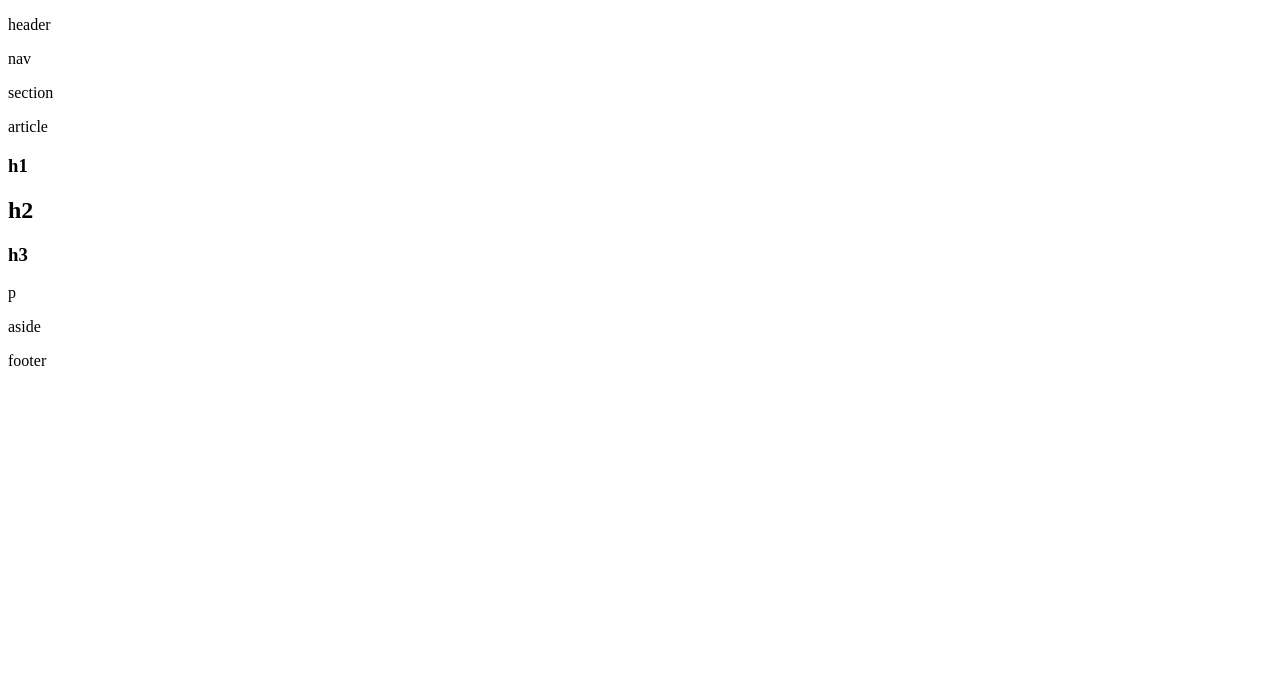
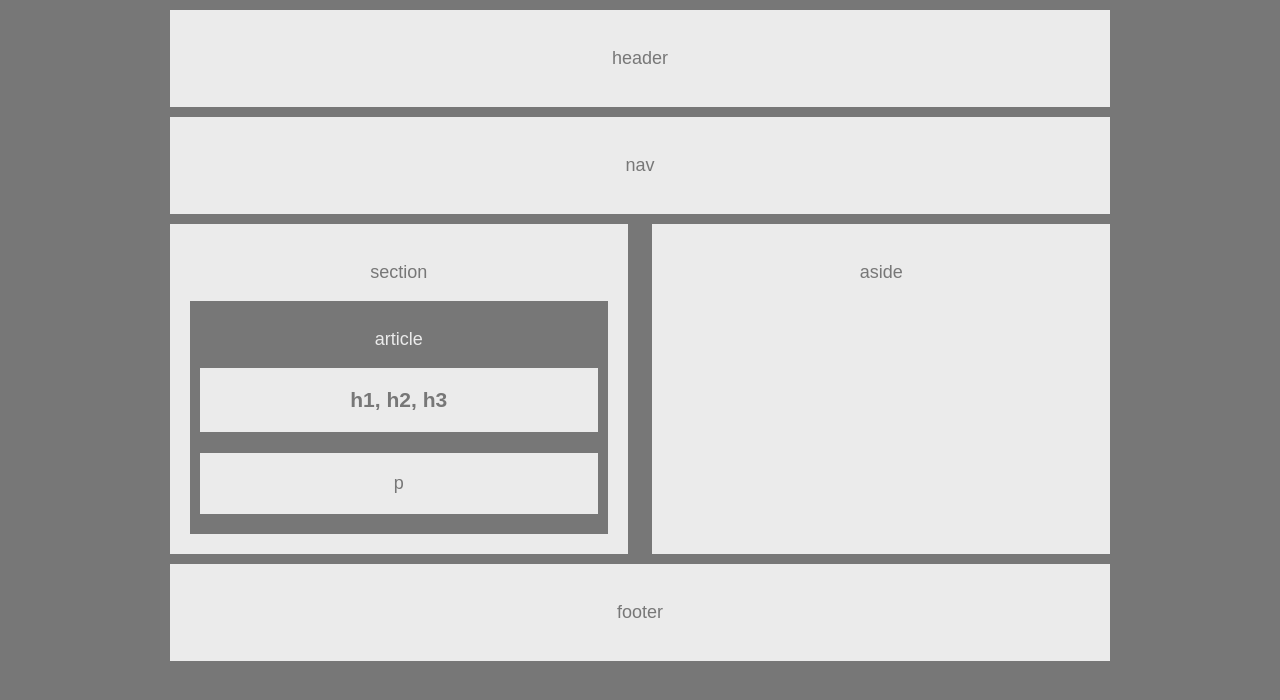
Before and after one commit to baronson11/HW-Wireframe, a plain HTML site: page index.html in a window 1280 px wide. Drawn offline with Linux system fonts and the light colour scheme.

Commit message:
Second commit

```diff
--- a/index.html
+++ b/index.html
@@ -1,31 +1,33 @@
 <!DOCTYPE html>
 <html>
     <head>
-        <title></title>
+        <title>HW-Wireframe</title>
         <link rel="stylesheet" href="style.css">
     </head>
     <body>
         <header>
             <p>header</p>
+        </header>
+
         <nav>
             <p>nav</p>
         </nav>
-        </header>
 
+        <div class="clear">
           <section>
               <p>section</p>
               <article>
                   <p>article</p>
-                <h1>h1</h1>
-                <h2>h2</h2>
-                <h3>h3</h3>
-                <p>p</p>
+                  <h3>h1, h2, h3</h3>
+                  <p id="p">p</p>
               </article>
           </section>
 
           <aside>
               <p>aside</p>
           </aside>
+        </div>
+
         <footer>
             <p>footer</p>
         </footer>
--- a/style.css
+++ b/style.css
@@ -0,0 +1,81 @@
+body {
+  font-family: sans-serif;
+  font-size: 18px;
+  background-color: #777;
+  color: #777;
+  width: 960px;
+  margin: auto;
+  box-sizing: border-box;
+}
+
+header {
+  background-color: #ebebeb;
+  padding: 20px;
+  margin: 10px;
+  text-align: center;
+}
+
+nav {
+  background-color: #ebebeb;
+  text-align: center;
+  padding: 20px;
+  margin: 0 10px;
+}
+
+section {
+  background-color: #ebebeb;
+  text-align: center;
+  padding: 20px;
+  margin-top: 10px;
+  margin-left: 10px;
+  margin-right: 10px;
+  width: 43.5%;
+  float: left;
+}
+
+article {
+  background-color: #777;
+  color: #ebebeb;
+  padding: 10px 0;
+}
+
+h3 {
+  color: #777;
+  background-color: #ebebeb;
+  margin-left: 10px;
+  margin-right: 10px;
+  margin-top: 10px;
+  padding: 20px 0;
+}
+
+#p {
+  color: #777;
+  background-color: #ebebeb;
+  margin: 10px;
+  padding: 20px 0;
+}
+
+aside {
+  background-color: #ebebeb;
+  text-align: center;
+  padding: 20px;
+  height: 290px;
+  margin-top: 10px;
+  margin-left: 10px;
+  margin-right: 10px;
+  width: 43.5%;
+  float: right;
+}
+
+footer {
+  background-color: #ebebeb;
+  text-align: center;
+  padding: 20px;
+  margin: 10px;
+}
+
+.clear::after {
+  content: "";
+  display: table;
+  clear: both;
+}
```
Also changed, not shown: 1 other file. Lines whose indentation alone changed are shown as unchanged.
